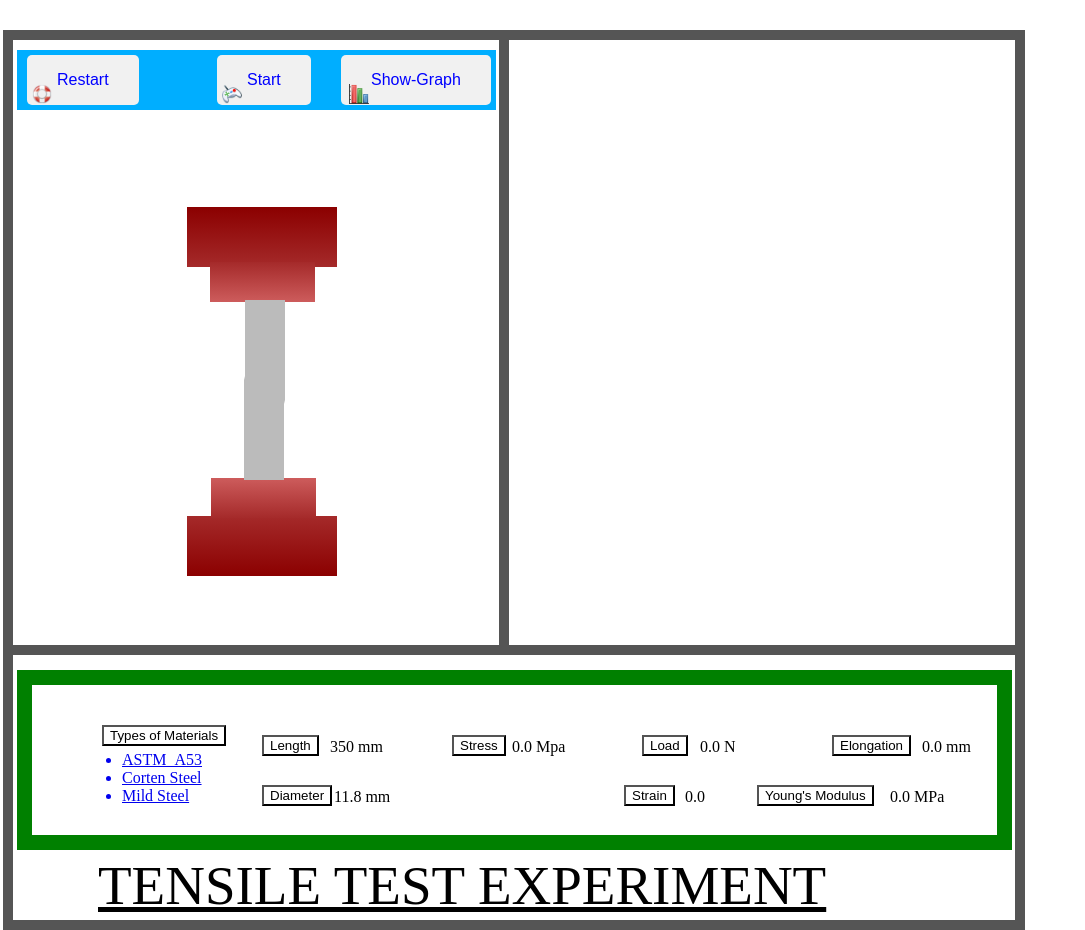
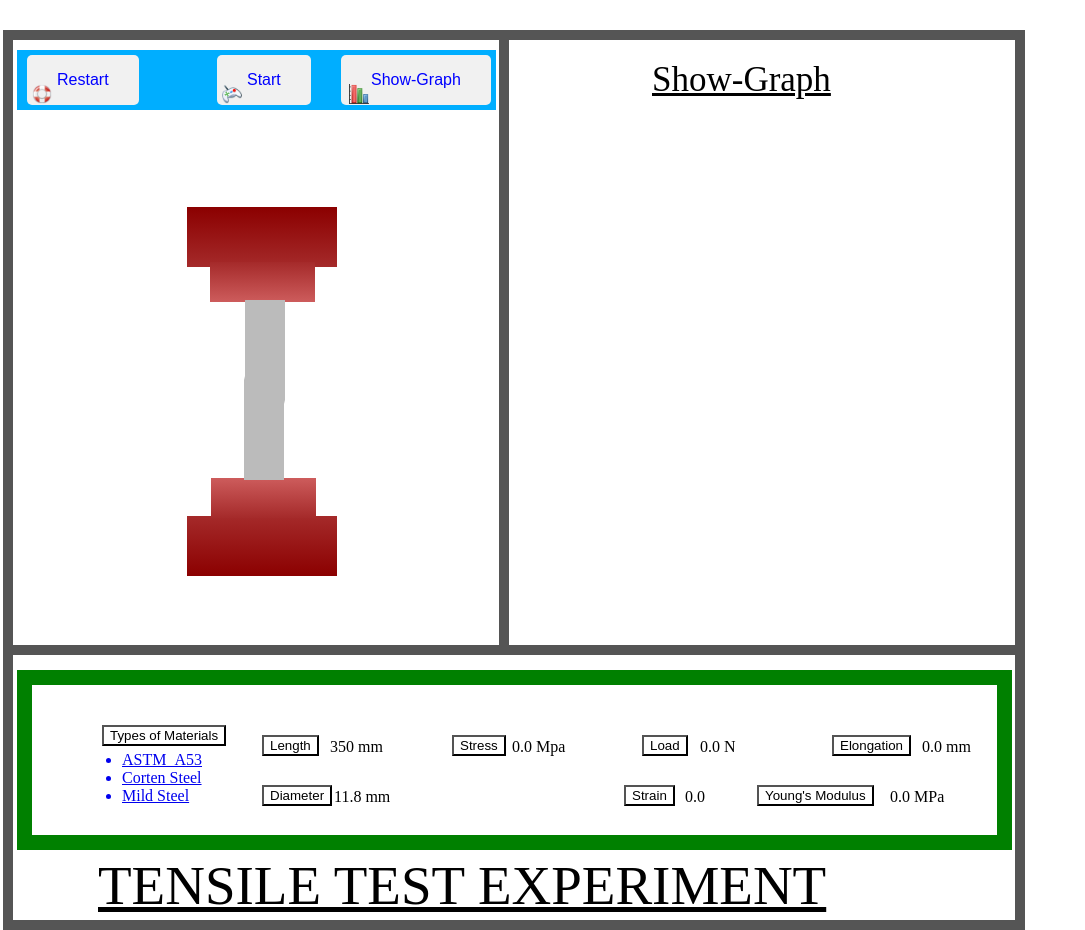
Before and after one commit to virtual-labs/exp-tensile-test-experiment-iiith, a plain HTML site: page experiment/simulation/exp13.html in a window 1280 px wide. Shown: the whole page, without its empty margins (0-1085 px from the left). Drawn offline with Linux system fonts and the light colour scheme.

Commit message:
fixed titles

```diff
--- a/experiment/simulation/exp13.html
+++ b/experiment/simulation/exp13.html
@@ -87,7 +87,7 @@ setInterval(function(){updateChart()}, updateInterval);
   <img id="im3" src="Images/start.png"/>
   <img id="im4" src="Images/show_graph.png"/>
 </div>
-
+<p id="exp_tag"> <u>Show-Graph</u></p>
 <div id="botbox">
   <button id="mat">Types of Materials</button>
  <ul>
```
Also changed, not shown: experiment/simulation/exp11.html (+1 -1 lines).
